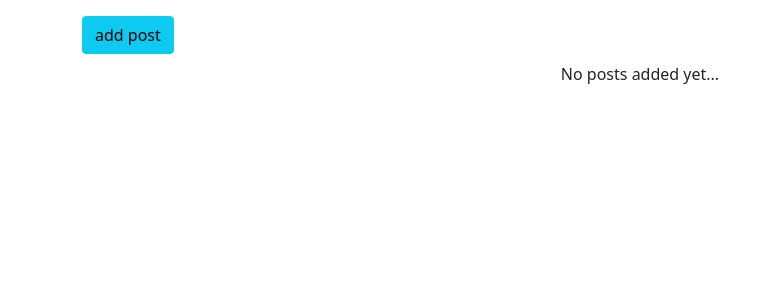
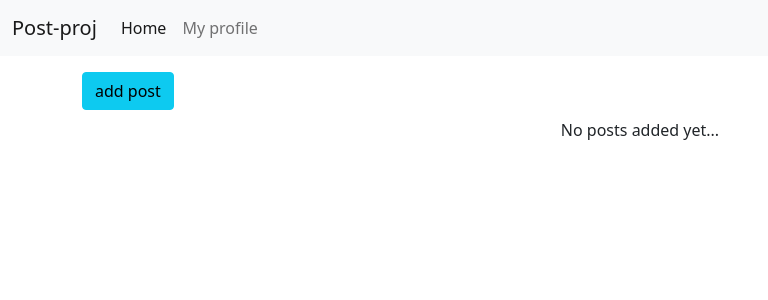
Before and after one commit to Cheping616/Network-A3, a Django app: page / in a window 1280 px wide. Shown: the top 300 px of the page, without its empty margins (0-768 px from the left). Run offline with Django 5.2, Linux system fonts and the light colour scheme; the visitor is signed in with stand-in values (Sample User, id 1); data that the repository does not hold is empty; some libraries are stand-ins or nearby versions.

Commit message:
Add navbar and redirect homepath as final touch

```diff
--- a/src/posts/templates/posts/detail.html
+++ b/src/posts/templates/posts/detail.html
@@ -46,8 +46,8 @@
                 <div class="modal-footer">
                     <form id="delete-form">
                         {% csrf_token %}
-                            <button type="button" class="btn btn-danger" data-bs-dismiss="modal">Close</button>
-                            <button type="submit" class="btn btn-success">delete</button>
+                        <button type="button" class="btn btn-danger" data-bs-dismiss="modal">Close</button>
+                        <button type="submit" class="btn btn-success">delete</button>
                     </form>
                 </div>
             </div>
--- a/src/posts/templates/posts/main.html
+++ b/src/posts/templates/posts/main.html
@@ -21,7 +21,7 @@ posts
                     <button type="button" class="btn-close add-modal-close" data-bs-dismiss="modal" aria-label="Close"></button>
                 </div>
                 <div class="modal-body">
-                    <form id="post-form">
+                    <form id="post-form" autocomplete="off">
                         {% csrf_token %}
                         {{form|crispy}}
                         <div class="modal-footer">
--- a/src/posts/utils.py
+++ b/src/posts/utils.py
@@ -1,6 +1,7 @@
 from .models import Post
 from profiles.models import Profile
 from django.http import HttpResponse
+from django.shortcuts import redirect
 
 def action_permission(func):
     def wrapper(request, **kwargs):
@@ -12,6 +13,6 @@ def action_permission(func):
             return func(request, **kwargs)
         else:
             print('no')
-            return HttpResponse('access denied - you need to be the author of the post in order to delete it')
-
+            # return HttpResponse('access denied - you need to be the author of the post in order to delete it')
+            return redirect('post:main-board')
     return wrapper
--- a/src/posts/views.py
+++ b/src/posts/views.py
@@ -5,6 +5,7 @@ from .forms import PostForm
 from profiles.models import Profile
 from.utils import action_permission
 from django.contrib.auth.decorators import login_required
+from django.shortcuts import redirect
 # Create your views here.
 
 @login_required
@@ -66,15 +67,18 @@ def load_post_data_view(request, num_posts):
 
 @login_required
 def post_detail_data_view(request, pk):
-    obj = Post.objects.get(pk=pk)
-    data = {
-        'id': obj.id,
-        'title': obj.title,
-        'body': obj.body,
-        'author': obj.author.user.username,
-        'logged_in': request.user.username,
-    }
-    return JsonResponse({'data':data})
+    if request.headers.get('x-requested-with') == 'XMLHttpRequest':
+        obj = Post.objects.get(pk=pk)
+        data = {
+            'id': obj.id,
+            'title': obj.title,
+            'body': obj.body,
+            'author': obj.author.user.username,
+            'logged_in': request.user.username,
+        }
+        return JsonResponse({'data':data})
+    return redirect('post:main-board')
+
 
 @login_required
 def like_unlike_post(request):
@@ -88,6 +92,7 @@ def like_unlike_post(request):
             liked = True
             obj.liked.add(request.user)
         return JsonResponse({'liked': liked, 'count': obj.like_count})
+    return redirect('post:main-board')
 
 @login_required
 @action_permission
@@ -103,6 +108,7 @@ def update_post(request, pk):
             'title': new_title,
             'body': new_body,
         })
+    return redirect('post:main-board')
 
 @login_required
 @action_permission
--- a/src/templates/base.html
+++ b/src/templates/base.html
@@ -28,7 +28,7 @@
   </head>
   <body>
     {% include "navbar.html" %}
-    <div class="container mt-3">
+    <div class="container mt-3 mb-3">
         {% block content %}
         {% endblock content %}
     </div>
--- a/src/templates/navbar.html
+++ b/src/templates/navbar.html
@@ -0,0 +1,21 @@
+{% url 'posts:main-board' as path_to_home %}
+{% url 'profiles:my-profile' as path_to_my_profile %}
+
+<nav class="navbar navbar-expand-lg navbar-light bg-light">
+  <div class="container-fluid">
+    <a class="navbar-brand" href="{{path_to_home}}">Post-proj</a>
+    <button class="navbar-toggler" type="button" data-bs-toggle="collapse" data-bs-target="#navbarNav" aria-controls="navbarNav" aria-expanded="false" aria-label="Toggle navigation">
+      <span class="navbar-toggler-icon"></span>
+    </button>
+    <div class="collapse navbar-collapse" id="navbarNav">
+      <ul class="navbar-nav">
+        <li class="nav-item">
+          <a class="nav-link {% if request.path == path_to_home %}active{% endif %}" href="{{path_to_home}}">Home</a>
+        </li>
+        <li class="nav-item">
+          <a class="nav-link" {% if request.path == path_to_my_profile %}active{% endif %}" href="{{path_to_my_profile}}"">My profile</a>
+        </li>
+      </ul>
+    </div>
+  </div>
+</nav>
```
Also changed, not shown: src/media/avatars/wenwenf_foto-robot-7387740.jpg (added), src/media/photos/ben_kerckx-cat-300572_inD3mks.jpg (added), src/media/photos/chrisfiedler-paper-1074131_640.jpg (added), src/media/photos/wenwenf_foto-robot-7387740_vNhzZRB.jpg (added).
